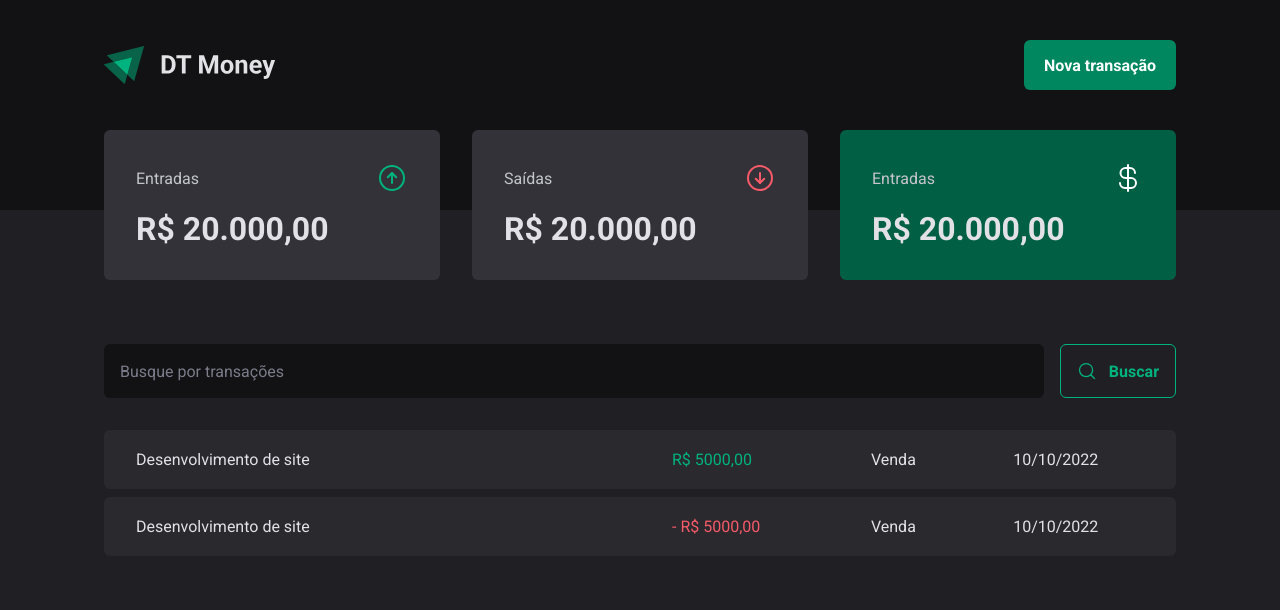
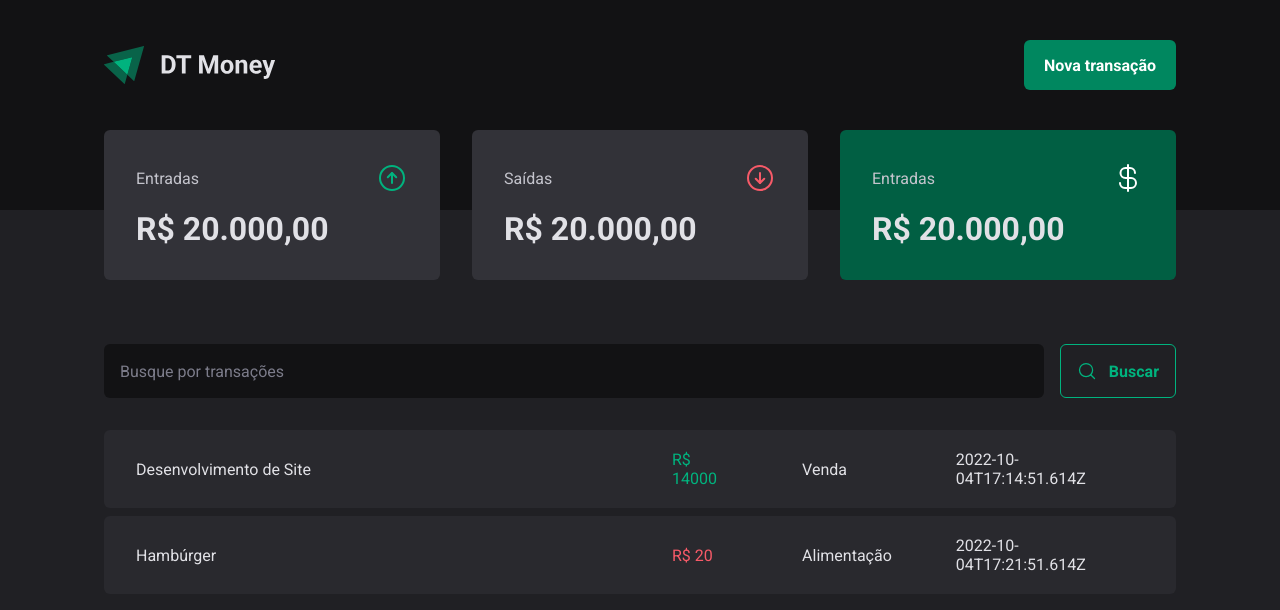
Before and after one commit to RenanArantes/dt-money, a React (Vite) app: page / in a window 1280 px wide. Shown: the top 610 px of the page. Built offline with nearby package versions, Linux system fonts and the light colour scheme; data requests are answered from the project's data file.

Commit message:
Realizando requisicao HTTP

```diff
--- a/src/pages/Transactions/index.tsx
+++ b/src/pages/Transactions/index.tsx
@@ -1,3 +1,4 @@
+import { useEffect, useState } from 'react'
 import { Header } from '../../Components/Header'
 import { Summary } from '../../Components/Summary'
 import { SearchForm } from './components/SearchForm'
@@ -7,7 +8,30 @@
   TransationsTable,
 } from './styles'
 
+interface Transactions {
+  id: number
+  description: string
+  type: 'income' | 'outcome'
+  price: number
+  category: string
+  createdAt: string
+}
+
 export function Transations() {
+  const [transactions, setTransactions] = useState<Transactions[]>([])
+
+  async function loadTransactions() {
+    const response = await fetch('http://localhost:3000/transactions')
+    const data = await response.json()
+
+    console.log(data)
+    setTransactions(data)
+  }
+
+  useEffect(() => {
+    loadTransactions()
+  }, [])
+
   return (
     <div>
       <Header />
@@ -16,22 +40,20 @@
         <SearchForm />
         <TransationsTable>
           <tbody>
-            <tr>
-              <td width={'50%'}>Desenvolvimento de site</td>
-              <td>
-                <PriceHighlight variant="income">R$ 5000,00</PriceHighlight>
-              </td>
-              <td>Venda</td>
-              <td>10/10/2022</td>
-            </tr>
-            <tr>
-              <td width={'50%'}>Desenvolvimento de site</td>
-              <td>
-                <PriceHighlight variant="outcome">- R$ 5000,00</PriceHighlight>
-              </td>
-              <td>Venda</td>
-              <td>10/10/2022</td>
-            </tr>
+            {transactions.map((transaction) => {
+              return (
+                <tr key={transaction.id}>
+                  <td width={'50%'}>{transaction.description}</td>
+                  <td>
+                    <PriceHighlight variant={transaction.type}>
+                      R$ {transaction.price}
+                    </PriceHighlight>
+                  </td>
+                  <td>{transaction.category}</td>
+                  <td>{transaction.createdAt}</td>
+                </tr>
+              )
+            })}
           </tbody>
         </TransationsTable>
       </TransactionContainer>
```
